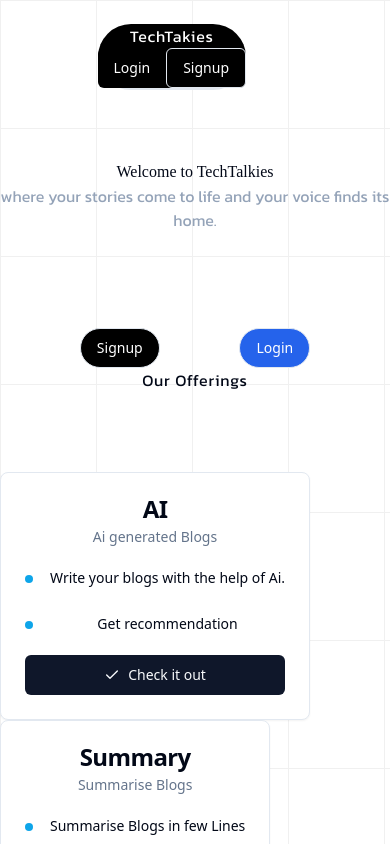
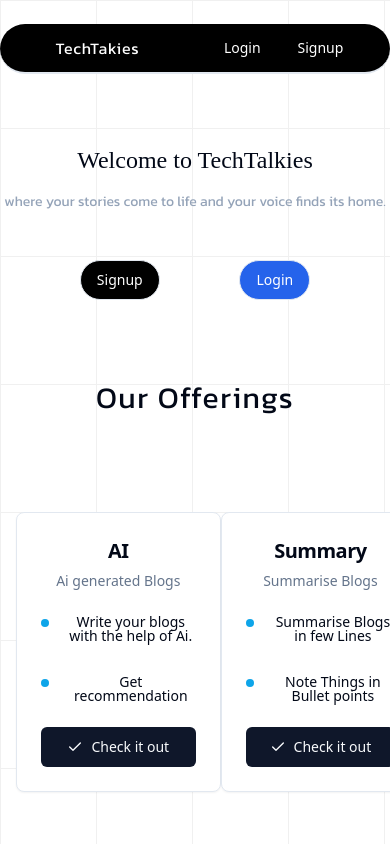
Before and after one commit to Kashyap1ankit/Techtalkies, a React (Vite) app in the folder frontend/: page / in a window 390 px wide. Shown: the top 844 px of the page. Built offline with nearby package versions, Linux system fonts and the light colour scheme; no server answers; the HTML template or start-up script is replaced by a standard one; a web font is replaced by a local one.

Commit message:
added formatting in displaying blogs

```diff
--- a/frontend/src/components/Card.tsx
+++ b/frontend/src/components/Card.tsx
@@ -35,9 +35,9 @@ export default function CardComp({
 
   return (
     <motion.div whileInView={{ scale: [0.5, 1] }}>
-      <Card className={cn("w-[380px]", className)}>
+      <Card className={className}>
         <CardHeader>
-          <CardTitle>{title}</CardTitle>
+          <CardTitle className="xsm:text-xl md:text-2xl">{title}</CardTitle>
           <CardDescription>{subhead}</CardDescription>
         </CardHeader>
         <CardContent className="grid gap-4">
@@ -49,7 +49,7 @@ export default function CardComp({
               >
                 <span className="flex h-2 w-2 translate-y-1 rounded-full bg-sky-500" />
                 <div className="space-y-1">
-                  <p className="text-sm font-medium leading-none">
+                  <p className="text-sm font-medium leading-none w-full">
                     {notification}
                   </p>
                 </div>
--- a/frontend/src/components/Navbar.tsx
+++ b/frontend/src/components/Navbar.tsx
@@ -36,25 +36,27 @@ export default function Navbar() {
 
   return (
     <div>
-      <div className="fixed top-6 left-1/4 md:flex md:justify-between md:w-1/2 items-center border-b-2  lg:p-4 rounded-full mx-auto z-50 bg-black">
+      <div className=" fixed top-6 md:left-24 lg:left-1/4 xsm:flex xsm:justify-between xsm:w-full md:w-9/12 lg:w-1/2 items-center border-b-2  xsm:py-1 lg:p-4 rounded-full mx-auto z-50 bg-black">
         {/* Logo section  */}
 
-        <div className="md:w-1/2" onClick={() => navigate("/")}>
+        <div className="xsm:w-1/2" onClick={() => navigate("/")}>
           <Title
             text="TechTakies"
-            className="lg:text-3xl font-title tracking-wider text-white"
+            className="xms:text-xl md:text-2xl lg:text-3xl font-title tracking-wider text-white"
           />
         </div>
 
         {loading ? (
           <div>
-            <Lottie className="xl:size-12" animationData={Loading} />
+            <Lottie
+              className="xsm:size-6 sm:size-8 md:size-10 lg:size-12"
+              animationData={Loading}
+            />
           </div>
         ) : (
-          // <div className="text-white">Loading.....</div>
-          <div className="btn-group md:flex md:justify-evenly md:w-1/2 items-center">
+          <div className="btn-group xsm:flex xsm:justify-evenly xsm:w-1/2 items-center">
             <Button
-              className={`bg-black text-white hover:text-black ${
+              className={`xsm:text-sm md:text-lg bg-black text-white hover:text-black ${
                 loggedIn ? "hidden" : ""
               }`}
               onClick={handleLoginClick}
@@ -64,7 +66,7 @@ export default function Navbar() {
             </Button>
 
             <Button
-              className={`bg-black text-white hover:text-black ${
+              className={`xsm:text-sm md:text-lg bg-black text-white hover:text-black ${
                 loggedIn ? "" : "hidden"
               }`}
               variant="secondary"
@@ -74,9 +76,11 @@ export default function Navbar() {
             </Button>
 
             <Button
-              className={`bg-black text-white ${loggedIn ? "hidden" : ""}`}
+              className={`xsm:text-sm md:text-lg bg-black xsm:px-2 text-white ${
+                loggedIn ? "hidden" : ""
+              }`}
               onClick={handleSignupClick}
-              variant="outline"
+              variant="default"
             >
               Signup
             </Button>
@@ -85,7 +89,7 @@ export default function Navbar() {
               <img
                 src={Profile}
                 alt=""
-                className={`cursor-pointer invert xl:size-8 ${
+                className={`cursor-pointer invert xsm:size-6 md:size-8 ${
                   loggedIn ? "" : "hidden"
                 }`}
               />
@@ -95,14 +99,13 @@ export default function Navbar() {
               <img
                 src={Create}
                 alt=""
-                className={`cursor-pointer invert xl:size-8 ${
+                className={`cursor-pointer invert xsm:size-6 md:size-8 ${
                   loggedIn ? "" : "hidden"
                 }`}
               />
             </div>
           </div>
         )}
-        {/* Singup section  */}
       </div>
     </div>
   );
--- a/frontend/src/components/ai.tsx
+++ b/frontend/src/components/ai.tsx
@@ -49,12 +49,11 @@ export default function AiModal() {
     const post = async () => {
       try {
         const model = genAI.getGenerativeModel({ model: "gemini-pro" });
-        const prompt = `Write a blog post about ${data.topic} and don't include any formatting like bold`;
+        const prompt = `Write a blog post about ${data.topic} and don't include any formatting and don't use astericks. You can use html tags`;
         const res = await model.generateContent(prompt);
         const response = await res.response;
         const text = response.text();
         setAiData(text);
-        console.log(text);
         navigate("/blog/new");
       } catch (error) {
         console.log(error);
--- a/frontend/src/index.css
+++ b/frontend/src/index.css
@@ -5,6 +5,18 @@
 /* body {
   background-color: #060606;
 } */
+
+@layer utilities {
+  /* Hide scrollbar for Chrome, Safari and Opera */
+  .no-scrollbar::-webkit-scrollbar {
+    display: none;
+  }
+  /* Hide scrollbar for IE, Edge and Firefox */
+  .no-scrollbar {
+    -ms-overflow-style: none; /* IE and Edge */
+    scrollbar-width: none; /* Firefox */
+  }
+}
 
 @layer base {
   :root {
--- a/frontend/src/pages/create.tsx
+++ b/frontend/src/pages/create.tsx
@@ -21,16 +21,16 @@ import { useNavigate } from "react-router-dom";
 import useAuth from "@/hooks/auth";
 import axios from "axios";
 import AiModal from "@/components/ai";
-import { useRecoilValue } from "recoil";
+import { useRecoilValue, useRecoilState } from "recoil";
 import { geminiData } from "@/store/atoms";
 
 export default function CreateBlog() {
   const navigate = useNavigate();
   const BASE_URL = import.meta.env.VITE_BASE_URL;
-  const [value, setValue] = useState("");
+  // const [value, setValue] = useState("");
+  const [aiData, setAiData] = useRecoilState(geminiData);
 
   const { authloading, loggedIn } = useAuth();
-  const aiData = useRecoilValue(geminiData);
 
   useEffect(() => {
     if (authloading) console.log("hi");
@@ -44,7 +44,11 @@ export default function CreateBlog() {
   });
 
   function onSubmit(data: createBlogInput) {
-    data.description = value;
+    data.description = aiData;
+
+    //Resetting the value field to empty
+
+    setAiData("");
     const post = async () => {
       try {
         const res = await axios.post(`${BASE_URL}/api/v1/blog`, data, {
@@ -54,7 +58,6 @@ export default function CreateBlog() {
         });
 
         navigate("/dashboard");
-        console.log(data);
       } catch (error) {
         console.log(error);
       }
@@ -103,8 +106,8 @@ export default function CreateBlog() {
                   <FormControl>
                     <ReactQuill
                       theme="snow"
-                      value={value}
-                      onChange={setValue}
+                      value={aiData}
+                      onChange={setAiData}
                     />
                   </FormControl>
                   <FormMessage />
--- a/frontend/src/pages/landing.tsx
+++ b/frontend/src/pages/landing.tsx
@@ -21,25 +21,25 @@ export default function Landing() {
 
       {/* intro part  */}
 
-      <div className="mt-40  overflow-y-hidden">
+      <div className="xsm:mt-36 md:mt-40  overflow-y-hidden">
         <motion.div animate={{ y: [-100, 0] }} transition={{ duration: 1.1 }}>
           <Title
             text="Welcome to TechTalkies"
-            className=" xl:text-7xl font-intro"
+            className="xsm:text-2xl sm:text-4xl md:text-5xl lg:text-6xl  xl:text-7xl font-intro"
           />
         </motion.div>
 
         <motion.div animate={{ y: [100, 0] }} transition={{ duration: 1.1 }}>
           <Title
             text=" where your stories come to life and your voice finds its home."
-            className="text-gray md:mt-4 xl:text-xl font-kanit"
+            className="text-gray xsm:mt-4 xsm:text-sm md:text-md xl:text-xl font-kanit"
           />
         </motion.div>
       </div>
 
       {/* Buton section  */}
 
-      <div className="flex justify-evenly xl:w-1/4 mx-auto mt-24">
+      <div className="flex justify-evenly  xl:w-1/4 mx-auto xsm:mt-12 xl:mt-24">
         <motion.div
           animate={{
             scale: [0.5, 1],
@@ -49,7 +49,7 @@ export default function Landing() {
           }}
         >
           <Button
-            className="bg-black text-white hover:bg-slate rounded-full xl:text-lg xl:mr-14"
+            className="bg-black text-white hover:bg-slate rounded-full xsm:text-sm md:text-lg xl:mr-14"
             onClick={handleSignupClick}
             variant="outline"
           >
@@ -66,7 +66,7 @@ export default function Landing() {
           }}
         >
           <Button
-            className="bg-login text-white hover:bg-slate rounded-full xl:text-lg"
+            className="bg-login text-white hover:bg-slate rounded-full xsm:text-md md:text-lg"
             onClick={handleSigninClick}
             variant="outline"
           >
@@ -76,12 +76,12 @@ export default function Landing() {
       </div>
 
       {/* Features section  */}
-      <div className="xl:mt-24 text-center ">
+      <div className="xsm:mt-20 xl:mt-24 text-center ">
         <Title
           text="Our Offerings "
-          className="tracking-wider xl:text-5xl font-kanit"
+          className="tracking-wider xsm:text-3xl md:text-4xl lg:text-5xl font-kanit"
         />
-        <div className=" md:flex md:justify-between mt-20">
+        <div className=" flex justify-between mt-20 xsm:p-4 md:p-0 overflow-scroll  no-scrollbar">
           <CardComp
             title="AI"
             subhead="Ai generated Blogs"
@@ -89,7 +89,7 @@ export default function Landing() {
               "Write your blogs with the help of Ai.",
               "Get recommendation",
             ]}
-            className="w-fit"
+            className="xsm:w-full sm:w-max-fit xsm:mr-4 lg:w-fit"
           />
 
           <CardComp
@@ -99,7 +99,7 @@ export default function Landing() {
               "Summarise Blogs in few Lines",
               "Note Things in Bullet points",
             ]}
-            className="w-fit"
+            className="xsm:w-full sm:w-max-fit xsm:mr-4 lg:w-fit"
           />
 
           <CardComp
@@ -109,7 +109,7 @@ export default function Landing() {
               "Share your blogs with others ",
               "Other's can see and give feedback",
             ]}
-            className="w-fit"
+            className="xsm:w-full sm:w-max-fit xsm:mr-4 lg:w-fit"
           />
         </div>
       </div>
```
Also changed, not shown: frontend/src/components/blogCard.tsx (+44 -7 lines), frontend/src/pages/blog.tsx (+28 -5 lines), frontend/src/assets/svg/open.svg (added).
